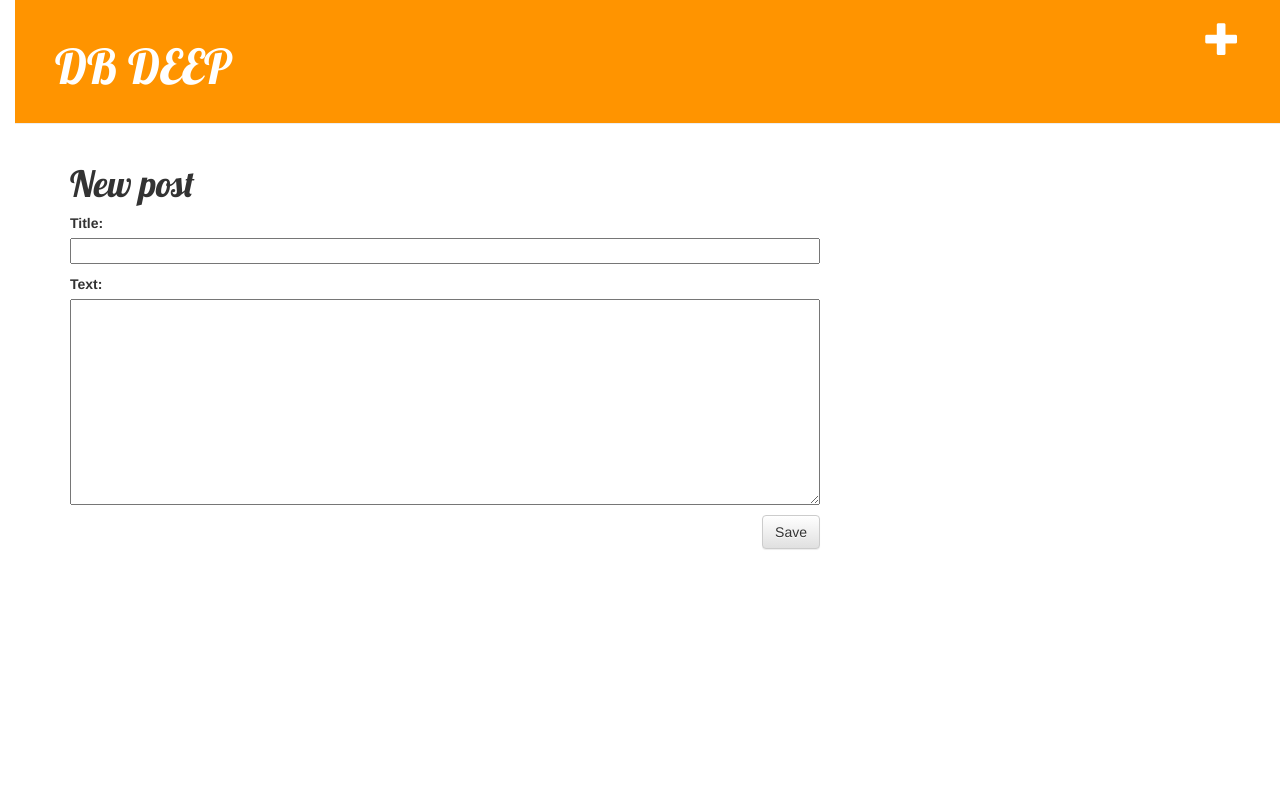
After one commit to DBDB-DEEP/BOLD, a Django app: page /post/new/ in a window 1280 px wide. The commit adds this page. Run offline with Django 3.2, Linux system fonts and the light colour scheme; some libraries are stand-ins or nearby versions.

Commit message:
css not work

```diff
--- /dev/null
+++ b/blog/forms.py
@@ -0,0 +1,10 @@
+from django import forms
+
+from .models import Post
+
+# 폼 이름 (ModelForm)
+class PostForm(forms.ModelForm):
+
+    class Meta: # 폼을 만들기 위해 어떤 모델이 사용되는지 알림
+        model = Post
+        fields = ('title', 'text',)
--- /dev/null
+++ b/blog/static/css/blog.css
@@ -0,0 +1,50 @@
+.page-header {
+    background-color: #ff9400;
+    margin-top: 0;
+    padding: 20px 20px 20px 40px;
+}
+
+.page-header h1, .page-header h1 a, .page-header h1 a:visited, .page-header h1 a:active {
+    color: #ffffff;
+    font-size: 36pt;
+    text-decoration: none;
+}
+
+.content {
+    margin-left: 40px;
+}
+
+h1, h2, h3, h4 {
+    font-family: 'Lobster', cursive;
+}
+
+.date {
+    color: #828282;
+}
+
+.save {
+    float: right;
+}
+
+.post-form textarea, .post-form input {
+    width: 100%;
+}
+
+.top-menu, .top-menu:hover, .top-menu:visited {
+    color: #ffffff;
+    float: right;
+    font-size: 26pt;
+    margin-right: 20px;
+}
+
+.post {
+    margin-bottom: 70px;
+}
+
+.post h1 a, .post h1 a:visited {
+    color: #000000;
+}
+
+body {
+    padding-left: 15px;
+}
--- /dev/null
+++ b/blog/templates/blog/base.html
@@ -0,0 +1,24 @@
+{% load static %}
+<html>
+    <head>
+        <title>DB DEEP</title>
+        <link rel="stylesheet" href="//maxcdn.bootstrapcdn.com/bootstrap/3.2.0/css/bootstrap.min.css">
+        <link rel="stylesheet" href="//maxcdn.bootstrapcdn.com/bootstrap/3.2.0/css/bootstrap-theme.min.css">
+        <link href='//fonts.googleapis.com/css?family=Lobster&subset=latin,latin-ext' rel='stylesheet' type='text/css'>
+        <link rel="stylesheet" href="{% static 'css/blog.css' %}">
+    </head>
+    <body>
+		<div class="page-header">
+   				<a href="{% url 'post_new' %}" class="top-menu"><span class="glyphicon glyphicon-plus"></span></a>
+			<h1><a href="/">DB DEEP</a></h1>
+		</div>
+		<div class="content container">
+			<div class="row">
+				<div class="col-md-8">
+				{% block content %}
+				{% endblock %}
+				</div>
+			</div>
+		</div>
+    </body>
+</html>
--- /dev/null
+++ b/blog/templates/blog/post_edit.html
@@ -0,0 +1,9 @@
+{% extends 'blog/base.html' %}
+
+{% block content %}
+    <h1>New post</h1>
+    <form method="POST" class="post-form">{% csrf_token %}
+        {{ form.as_p }}
+        <button type="submit" class="save btn btn-default">Save</button>
+    </form>
+{% endblock %}
--- a/blog/urls.py
+++ b/blog/urls.py
@@ -4,4 +4,7 @@ from . import views             # 애플리케이션에서 사용할 모든 view
 # 누군가가 http://127.0.0.1:8000/ 주소로 들어오면 views.post_list를 보여줌
 urlpatterns = [
     path('', views.post_list, name='post_list'),
+    path('post/<int:pk>/', views.post_detail, name='post_detail'),
+    path('post/new/', views.post_new, name='post_new'),
+    path('post/<int:pk>/edit/', views.post_edit, name='post_edit'),
 ]
--- a/blog/views.py
+++ b/blog/views.py
@@ -1,7 +1,41 @@
 from django.shortcuts import render
 from django.utils import timezone
 from .models import Post
+from .forms import PostForm
+
+from django.shortcuts import render, get_object_or_404
 
 def post_list(request):
     posts = Post.objects.filter(published_date__lte=timezone.now()).order_by('published_date')
     return render(request, 'blog/post_list.html', {'posts': posts})
+
+def post_detail(request, pk):
+    post = get_object_or_404(Post, pk=pk)
+    return render(request, 'blog/post_detail.html', {'post': post})
+
+def post_new(request):
+    if request.method == "POST":
+        form = PostForm(request.POST)
+        if form.is_valid():
+            post = form.save(commit=False)
+            post.author = request.user
+            post.published_date = timezone.now()
+            post.save()
+            return redirect('post_detail', pk=post.pk)
+    else:
+        form = PostForm()
+    return render(request, 'blog/post_edit.html', {'form': form})
+
+def post_edit(request, pk):
+    post = get_object_or_404(Post, pk=pk)
+    if request.method == "POST":
+        form = PostForm(instance=post)
+        if form.is_valid():
+            post = form.save(commit=False)
+            post.author = request.user
+            post.published_date = timezone.now()
+            post.save()
+            return redirect('post_detail', pk=post.pk)
+    else:
+        form = PostForm(instance=post)
+    return render(request, 'blog/post_edit.html', {'form': form})
--- a/mysite/settings.py
+++ b/mysite/settings.py
@@ -55,7 +55,7 @@ ROOT_URLCONF = 'mysite.urls'
 TEMPLATES = [
     {
         'BACKEND': 'django.template.backends.django.DjangoTemplates',
-        'DIRS': [],
+        'DIRS': [BASE_DIR, 'templates'],
         'APP_DIRS': True,
         'OPTIONS': {
             'context_processors': [
@@ -63,6 +63,7 @@ TEMPLATES = [
                 'django.template.context_processors.request',
                 'django.contrib.auth.context_processors.auth',
                 'django.contrib.messages.context_processors.messages',
+
             ],
         },
     },
```
Also changed, not shown: blog/templates/blog/post_detail.html (added, +16 -0 lines), blog/templates/blog/post_list.html (+12 -13 lines).
